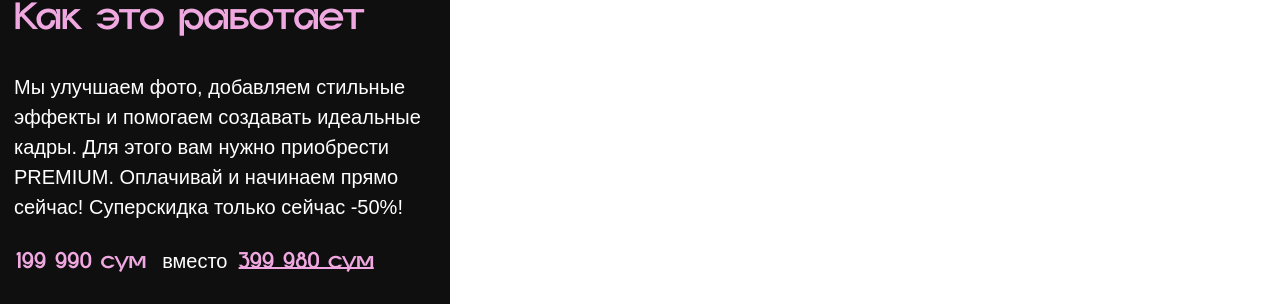
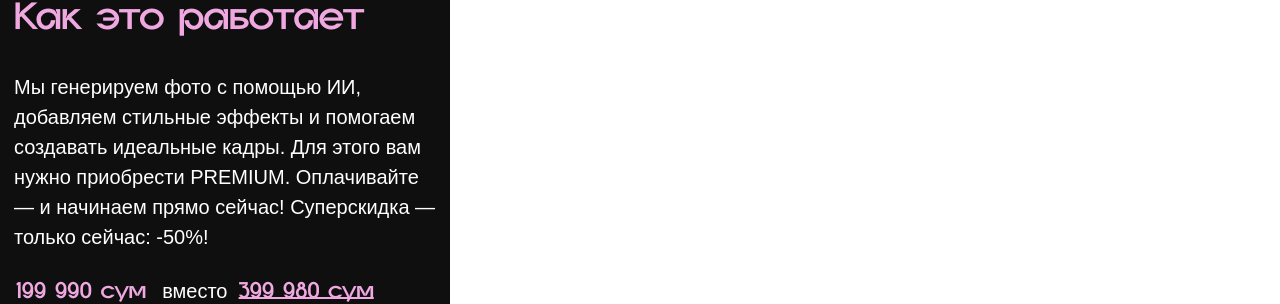
Before and after one commit to OqilbekErkinov/ZephrAI, a Nuxt app: page /styles in a window 1280 px wide. Shown: the part 304-608 px from the top of the page. Built offline with nearby package versions, Linux system fonts and the light colour scheme.

Commit message:
it really last update for frontend verstka

```diff
--- a/pages/styles-pro.vue
+++ b/pages/styles-pro.vue
@@ -130,7 +130,7 @@
         }, 6000)
         setTimeout(() => {
             messages.value.unshift({
-                text: 'Если нужно добавить или изменить какие-то моменты, <a href="/styles-category" class="highlight-link">дайте знать!</a>',
+                text: 'Хочешь больше стиля?<br/><a href="/styles-category" class="highlight-link">Новые стили уже тут!</a>',
                 from: 'bot'
             })
             scrollToBottom()
@@ -190,7 +190,6 @@
     width: 92%;
     overflow-y: auto;
     margin-bottom: 5rem;
-    margin-left: -1rem;
 }
 
 .message {
--- a/pages/styles.vue
+++ b/pages/styles.vue
@@ -6,13 +6,13 @@
 
         <h1 class="main-title">Как это работает</h1>
         <p class="subtext mb-4">
-            Мы улучшаем фото, добавляем стильные эффекты и помогаем создавать
-            идеальные кадры. Для этого вам нужно приобрести PREMIUM.
-            Оплачивай и начинаем прямо сейчас!
-            Суперскидка только сейчас -50%!
+            Мы генерируем фото с помощью ИИ, добавляем стильные эффекты и помогаем создавать идеальные кадры. Для этого
+            вам нужно приобрести PREMIUM. Оплачивайте — и начинаем прямо сейчас! Суперскидка — только сейчас: -50%!
         </p>
         <span style="font-size: 20px;">
-            <span style="color: #F0A8E1; margin: 1rem; font-size: 24px;  font-family: Gropled, sans-serif">199 990 сум</span>вместо&nbsp; <span class="highlight" style=" font-family: Gropled, sans-serif; font-size: 24px">399 980
+            <span style="color: #F0A8E1; margin: 1rem; font-size: 24px;  font-family: Gropled, sans-serif">199 990
+                сум</span>вместо&nbsp; <span class="highlight"
+                style=" font-family: Gropled, sans-serif; font-size: 24px">399 980
                 сум</span>
         </span>
         <div class="premium-box" style="margin-top: 32px">
@@ -147,5 +147,4 @@
     margin: 0 0;
     margin-top: 20px
 }
-
 </style>
```
